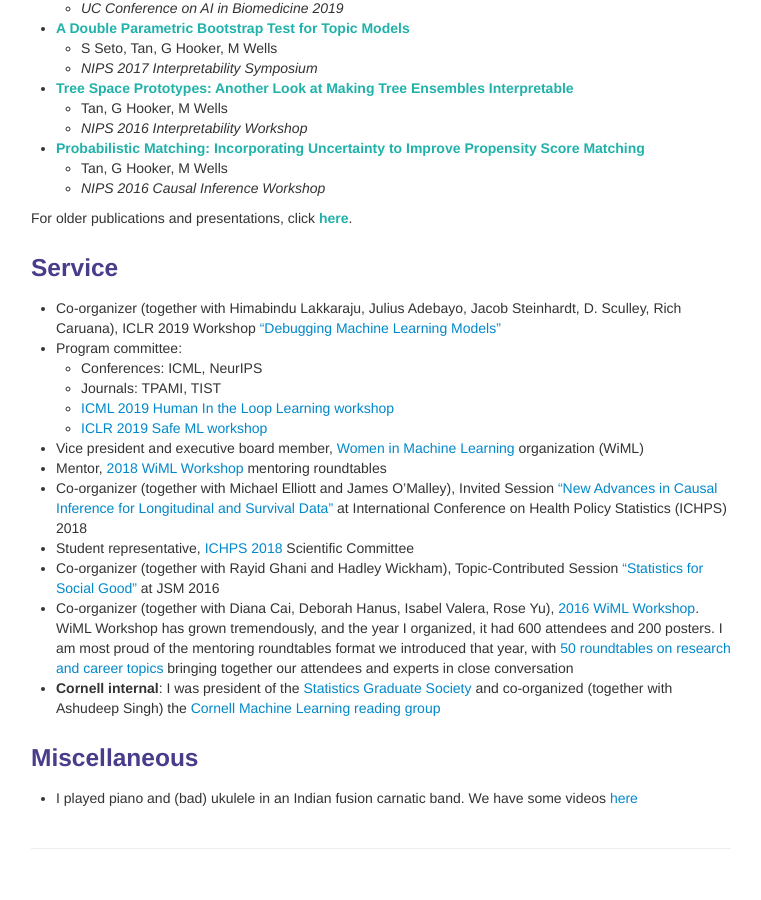
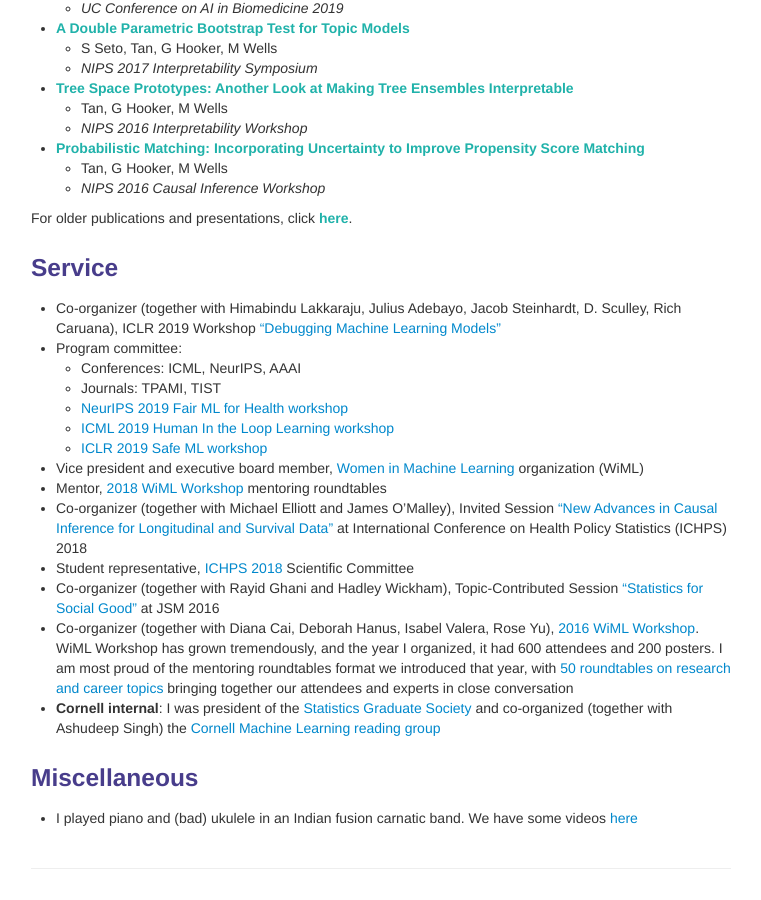
Before and after one commit to shftan/shftan.github.io, a Jekyll site: the page built from index.md, in a window 1280 px wide and 900 px high, scrolled down 1883 px. Shown: the whole window, without its empty margins (259-1020 px from the left). Built offline with Jekyll 4.4.1, drawn with Linux system fonts in a browser that asks for light colours.

Commit message:
Update index.md

```diff
--- a/index.md
+++ b/index.md
@@ -107,8 +107,9 @@ For older publications and presentations, click <a class="paper" href="olderpubl
 </div>
 - Co-organizer (together with Himabindu Lakkaraju, Julius Adebayo, Jacob Steinhardt, D. Sculley, Rich Caruana), ICLR 2019 Workshop [“Debugging Machine Learning Models”](https://iclr.cc/Conferences/2019/Schedule?showEvent=628)
 - Program committee:
-  - Conferences: ICML, NeurIPS
+  - Conferences: ICML, NeurIPS, AAAI
   - Journals: TPAMI, TIST
+  - [NeurIPS 2019 Fair ML for Health workshop](https://www.fairmlforhealth.com/)
   - [ICML 2019 Human In the Loop Learning workshop](https://sites.google.com/view/hill2019/home)
   - [ICLR 2019 Safe ML workshop](https://sites.google.com/view/safeml-iclr2019/home)
 - Vice president and executive board member, [Women in Machine Learning](https://wimlworkshop.org) organization (WiML)
```
